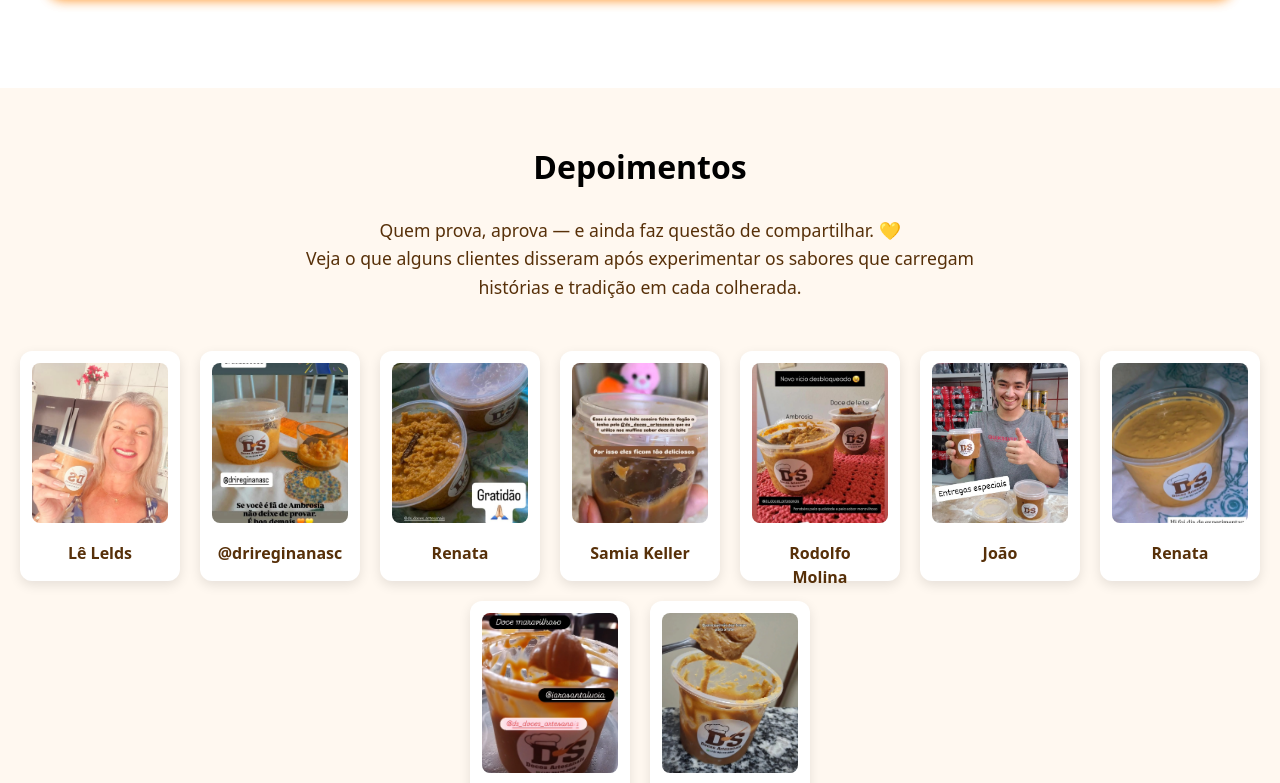
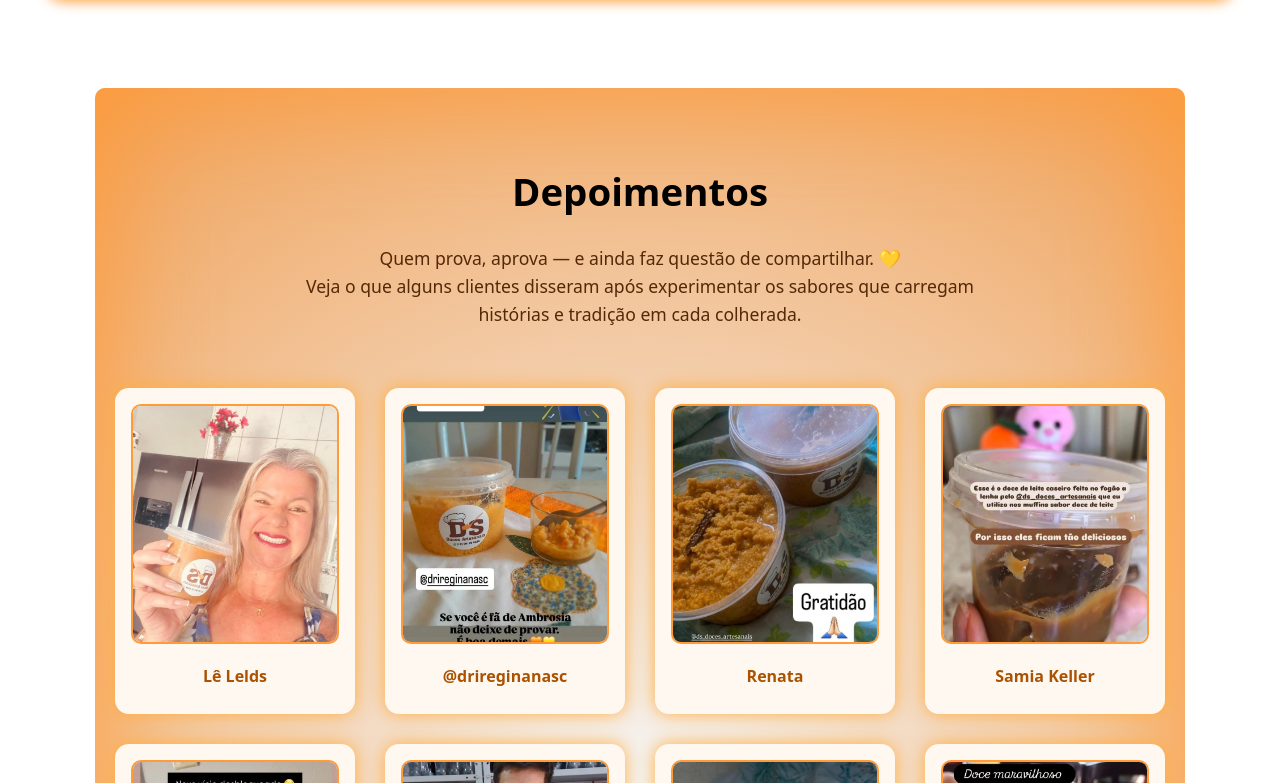
Before and after one commit to robertdouglasaimon/ds-deliciosos-doces-caseiros, a React (Create React App) app in the folder doces-caseiros/: page / in a window 1280 px wide. Shown: the part 2017-2800 px from the top of the page. Built offline with nearby package versions, Linux system fonts and the light colour scheme.

Commit message:
Atualização final.
- Modificação do CSS em depoimentos.
- Pequenas modificações que dizem respeito a funcionalidade.
- Finalização do projeto. :)

```diff
--- a/doces-caseiros/src/Componentes-Especificos/Contato/Contato.css
+++ b/doces-caseiros/src/Componentes-Especificos/Contato/Contato.css
@@ -19,6 +19,7 @@
 
   .contato-texto h2 {
     font-size: 2rem;
+    font-weight: 650;
     color: #573009;
     margin-bottom: 20px;
   }
--- a/doces-caseiros/src/Componentes-Especificos/Home/Cards1/Cards1.css
+++ b/doces-caseiros/src/Componentes-Especificos/Home/Cards1/Cards1.css
@@ -11,6 +11,10 @@
     padding-top: 60px;
     padding-bottom: 30px;
     text-align: center;
+}
+
+.card-text h2 {
+  font-weight: 650;
 }
 
 .titulo-do-card {
--- a/doces-caseiros/src/Componentes-Especificos/Home/Section2/Section2.css
+++ b/doces-caseiros/src/Componentes-Especificos/Home/Section2/Section2.css
@@ -1,93 +1,93 @@
 .section2 {
-    background-color: #fff8f0;
-    padding: 60px 20px;
+  background: radial-gradient(circle at center, #f5f5f5 0%, #f0a158 100%);
+  padding: 80px 20px;
   text-align: center;
+  color: #ffeedd;
+  box-shadow: inset 0 0 120px #ff9b39;
+  border-radius: 10px;
 }
 
-  /*Modificação da Section para envoltar ela em NEON. Tirei porque não gostei, ficou exagerado kkk'*/
-  /* .section2 {
-    background-color: #fff8f0;
-    padding: 60px 20px;
-    text-align: center;
-    border-radius: 12px;
-    animation: neonPulse 2.5s infinite alternate ease-in-out;
-    transition: all 0.3s ease-in-out;
-  } */
-
-
 .depoimentos-titulo {
-    font-size: 2rem;
-    font-weight: 600;
-    margin-bottom: 30px;
+  font-size: 2.4rem;
+  margin-bottom: 20px;
   color: #000000;
+  font-weight: 650;
 }
 
-  .cartas-depoimentos {
-    display: flex;
-    justify-content: center;
-    gap: 20px;
-    flex-wrap: wrap;
+.depoimentos-intro {
+  max-width: 700px;
+  margin: 0 auto 50px auto;
+  font-size: 1.1rem;
+  line-height: 1.6;
+}
+
+.depoimentos-grid {
+  display: grid;
+  grid-template-columns: repeat(auto-fit, minmax(240px, 1fr));
+  gap: 30px;
+  justify-items: center;
+  max-width: 1100px;
+  margin: 0 auto;
 }
 
 .card-depoimento {
-    width: 160px;
-    height: 230px;
-    background-color: #fff;
-    border-radius: 12px;
-    box-shadow: 0 4px 12px rgba(0,0,0,0.1);
-    transition: transform 0.3s ease;
+  background-color: #fff8f0;
+  padding: 16px;
+  border-radius: 14px;
+  box-shadow: 0 0 18px #ffb84d;
+  text-align: center;
   cursor: pointer;
-    padding: 12px;
-    display: flex;
-    flex-direction: column;
-    align-items: center;
+  width: 100%;
+  max-width: 250px;
+  transition: transform 0.3s ease, box-shadow 0.3s ease;
+  animation: glowDrop 1.5s ease-in-out both;
 }
 
 .card-depoimento:hover {
-    transform: translateY(-5px);
+  transform: translateY(-6px);
+  box-shadow: 0 0 28px #ffae42;
 }
 
 .foto-card {
   width: 100%;
-    height: 160px;
+  height: 240px;
   object-fit: cover;
-    border-radius: 8px;
-    margin-bottom: 8px;
-  }
-
-  .nome-cliente {
-    font-weight: 600;
-    color: #573009;
-    font-size: 1rem;
-    margin: 0;
-  }
-
-  /* Estilo do modal */
-  .popup-depoimento {
-    align-items: center;
+  border-radius: 10px;
+  margin-bottom: 10px;
+  border: 2px solid #ff9b39;
 }
 
 .foto-popup {
   width: 100%;
+  height: auto;
+  max-width: 250px;
   border-radius: 10px;
+  object-fit: cover;
+  display: block;
+  margin: 0 auto;
 }
 
-  .cidade-popup {
-    font-size: 0.85rem;
-    color: #999;
+.col-foto-popup {
+  display: flex;
+  justify-content: center;
+  align-items: center;
 }
 
-  .fala-popup {
-    font-size: 1rem;
-    margin-top: 10px;
-    font-style: italic;
+
+.nome-cliente {
+  font-weight: bold;
+  color: #aa5201;
 }
 
-  .depoimentos-intro {
-    font-size: 1.1rem;
-    color: #573009;
-    max-width: 700px;
-    margin: -10px auto 40px auto;
-    text-align: center;
-    line-height: 1.6;
+@keyframes glowDrop {
+  0% {
+    opacity: 0;
+    transform: scale(0.9);
+    box-shadow: none;
   }
+  100% {
+    opacity: 1;
+    transform: scale(1);
+    box-shadow: 0 0 18px #ffae42;
+  }
+}
--- a/doces-caseiros/src/Componentes-Especificos/Home/Section2/Section2.js
+++ b/doces-caseiros/src/Componentes-Especificos/Home/Section2/Section2.js
@@ -92,7 +92,7 @@ const Section2 = () => {
         Veja o que alguns clientes disseram após experimentar os sabores que carregam histórias e tradição em cada colherada.
       </p>
 
-      <div className="cartas-depoimentos">
+      <div className="depoimentos-grid">
         {depoimentos.map((item, index) => (
           <div key={index} className="card-depoimento" onClick={() => abrirModal(item)}>
             <img src={item.foto} alt={item.nome} className="foto-card" />
@@ -101,13 +101,15 @@ const Section2 = () => {
         ))}
       </div>
 
+
       <Modal show={show} onHide={fecharModal} centered>
         {selecionado && (
           <Modal.Body>
             <Row className="popup-depoimento">
-              <Col md={5}>
-                <img src={selecionado.foto} alt={selecionado.nome} className="foto-popup" />
-              </Col>
+            <Col md={5} className="col-foto-popup">
+              <img src={selecionado.foto} alt={selecionado.nome} className="foto-popup" />
+            </Col>
+
               <Col md={7}>
                 <h4>{selecionado.nome}</h4>
                 <small className="cidade-popup">{selecionado.cidade}</small>
--- a/doces-caseiros/src/Componentes-Especificos/Produtos/Produtos.css
+++ b/doces-caseiros/src/Componentes-Especificos/Produtos/Produtos.css
@@ -7,6 +7,7 @@
 
   .titulo-produtos {
     font-size: 2.2rem;
+    font-weight: 650;
     color: #573009;
     margin-bottom: 40px;
   }
--- a/doces-caseiros/src/Componentes-Especificos/Sobre/Sobre.css
+++ b/doces-caseiros/src/Componentes-Especificos/Sobre/Sobre.css
@@ -53,6 +53,7 @@
 
   .sobre-texto h2 {
     font-size: 2rem;
+    font-weight: 650;
     color: #573009;
     margin-bottom: 20px;
   }
@@ -71,6 +72,7 @@
 
   .sobre-texto1 h2 {
     font-size: 2rem;
+    font-weight: 650;
     color: #573009;
     text-align: right;
     margin-bottom: 20px;
--- a/doces-caseiros/src/Componentes-Especificos/Sobre/Sobre.js
+++ b/doces-caseiros/src/Componentes-Especificos/Sobre/Sobre.js
@@ -15,11 +15,10 @@ const Sobre = () => {
             <div className="sobre-texto">
             <h2>Sobre Mim</h2>
             <p>
-                Sou [Nome do Fundador], idealizador da DS Doces Artesanais. Apaixonado por sabores que
-                aquecem a alma, transformei a tradição familiar em negócio — com receitas que fazem parte da minha história.
+                Me chamo Diego Santos, idealizador da DS Doces Artesanais. Nascido e criado em Pirassununga, interior de São Paulo, sempre fui fã da cozinha — aquele tipo de pessoa que come de tudo, que adora descobrir sabores. Depois que perdi meu pai, passei a viver com minha mãe e, entre altos e baixos, percebi que era hora de me jogar de cabeça naquilo que eu amava fazer: preparar doces.
             </p>
             <p>
-                Cada doce é feito com carinho, ingredientes selecionados e aquele cuidado de quem valoriza o artesanal. Obrigado por fazer parte dessa jornada doce com a gente!
+                Não sou bom em escrever sobre mim, e minha vida é bem pacata. Mas gosto do meio-termo — nem lá, nem cá. Aquela ideia de vida justa, simples e tranquila. Pescar, dormir bem, comer direito, resolver as coisas de dentro pra fora... Isso me inspira tanto quanto as receitas que crio.
             </p>
             </div>
         </div>
@@ -28,14 +27,13 @@ const Sobre = () => {
             <div className="sobre-texto1">
             <h2>História da empresa</h2>
             <p>
-                Sempre gostei de cozinha. Desde novo, via na comida uma forma de cuidar, de expressar carinho — e foi nela que encontrei força pra recomeçar.
+                 A DS Doces surgiu da vontade de oferecer doces menos prejudiciais, mais acessíveis e feitos com ingredientes reais. Nada de açúcar refinado quando dá pra usar mel. Nada de produto industrializado onde cabe um leite fresco de roça, um amendoim bem selecionado.
             </p>
             <p>
-                 Moro em Pirassununga, interior de São Paulo. Após perder meu pai, minha mãe e eu tivemos que nos virar pra seguir em frente. Foi aí que resolvi apostar de verdade no que sempre me trouxe conforto: fazer doce.
+                A ideia foi simples desde o começo: fazer doces de qualidade, que qualquer pessoa pudesse consumir — inclusive quem tem restrições, como diabéticos. Comecei pequeno, trocando leite com um vizinho, ganhando açúcar de outro, e distribuindo os doces pra amigos da rua.
             </p>
             <p>
-                Comecei pequeno, sem certeza de nada, mas com muita vontade. E graças a cada pessoa que acreditou, a coisa tá dando certo. Agora, meu sonho é crescer, levar os sabores que preparo com tanto carinho pra mais lugares — e seguir adoçando a vida de quem me dá essa chance. <br/>
-                Obrigado por fazer parte disso.
+                Hoje o sonho é maior: levar sabor com consciência. Acreditamos que todo mundo merece comer bem — do rico ao mais simples. Que a alimentação também é parte do bem-estar. Nosso foco é servir com verdade, com carinho e com justiça.
             </p>
 
             {/* <div className="redes-sociais">
```
Lines whose indentation alone changed are shown as unchanged.
